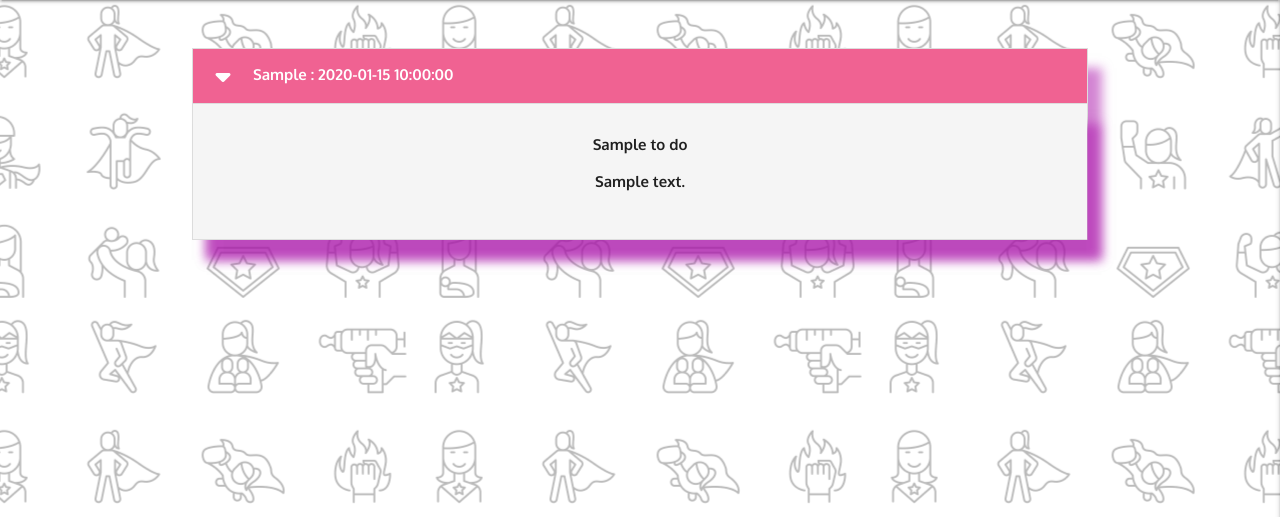
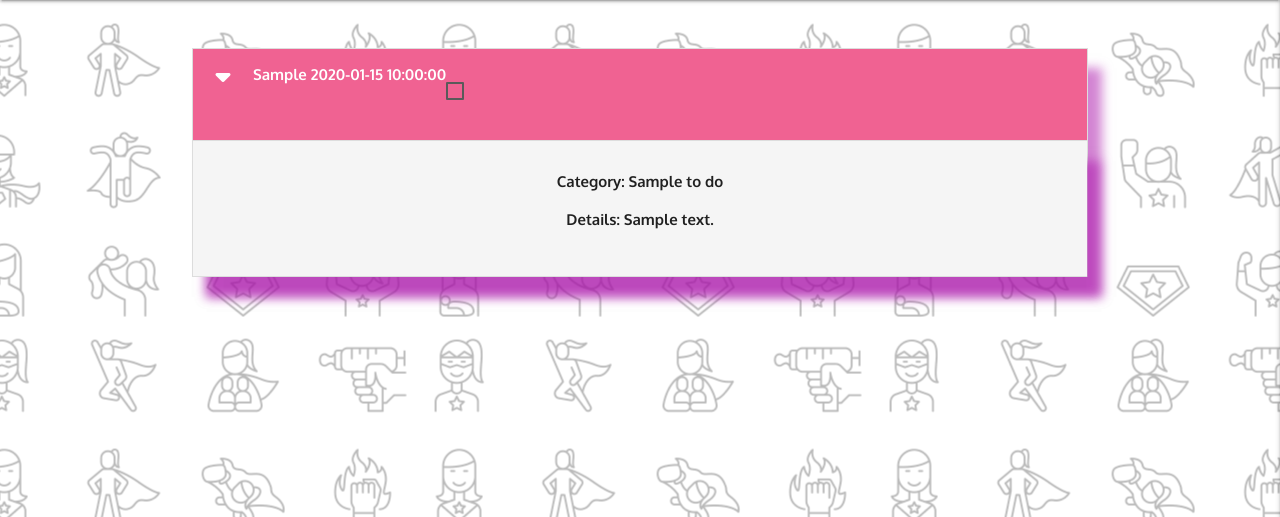
Before and after one commit to AgyLuczak/MUM-S-TO-DO-LIST, a Flask app: page / in a window 1280 px wide, after a click that opens the changed part. Shown: the part 64-581 px from the top of the page. Run offline with Flask 3, Linux system fonts and the light colour scheme; a database or web service that is not in the repository returns one stand-in record (values such as "Sample title"); some libraries are stand-ins or nearby versions.

Commit message:
Add materialize check box

```diff
--- a/templates/to_do_items.html
+++ b/templates/to_do_items.html
@@ -6,13 +6,19 @@
         {% for item in to_do_items %}
         <li>
             <div class="collapsible-header white-text pink lighten-2"><i class="fas fa-caret-down"></i>
-                {{ item.to_do_item }} : {{ item.due_date }}
+                {{ item.to_do_item }} {{ item.due_date }}
                 {% if item.is_important == "on" %}
                 <i class="fa-solid fa-star"></i>
                 {% endif %}
+                <p>
+                    <label>
+                        <input type="checkbox" />
+                        <span class="checkbox"></span>
+                    </label>
+                </p>
             </div>
-            <div class="collapsible-body">{{ item.category_name }}
-                <p>{{ item.item_details }}</p>
+            <div class="collapsible-body">Category: {{ item.category_name }}
+                <p>Details: {{ item.item_details }}</p>
             </div>
         </li>
         {% endfor %}
```
